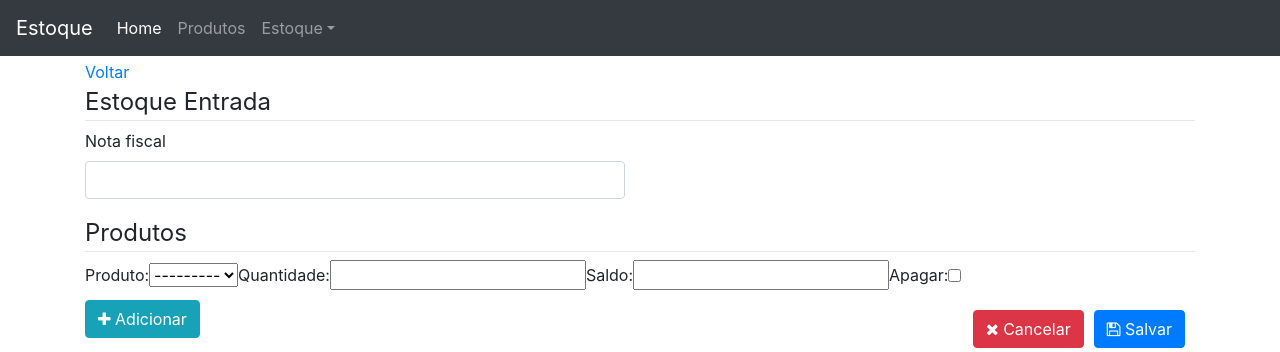
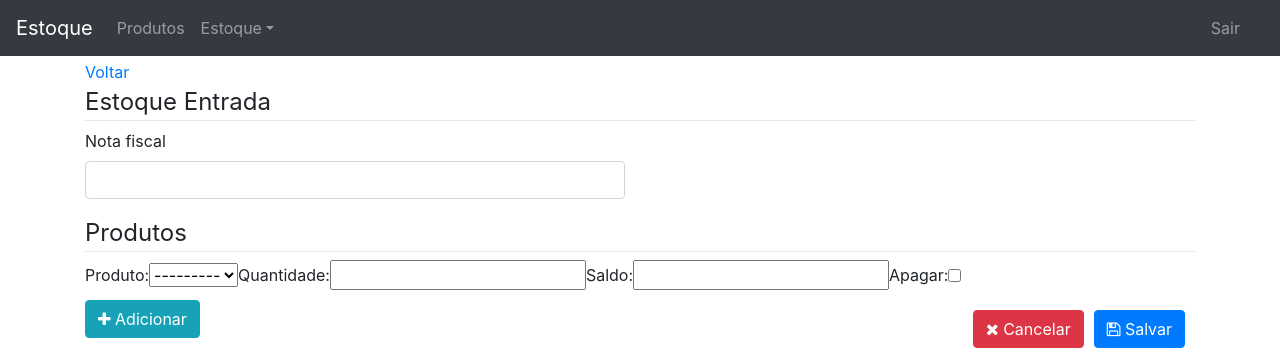
Before and after one commit to ryaMarks/ControleEstoque, a Django app: page /estoque/entrada/add/ in a window 1280 px wide. Shown: the top 352 px of the page. Run offline with Django 4.2, Linux system fonts and the light colour scheme; the visitor is signed in with stand-in values (Sample User, id 1); data that the repository does not hold is empty; some libraries are stand-ins or nearby versions.

Commit message:
criado o botao de logout

```diff
--- a/projeto/core/templates/includes/nav.html
+++ b/projeto/core/templates/includes/nav.html
@@ -1,14 +1,11 @@
 <nav class="navbar navbar-expand-md navbar-dark bg-dark fixed-top">
-    <a class="navbar-brand" href="#">Estoque</a>
+    <a class="navbar-brand" href="{% url 'core:index' %}">Estoque</a>
     <button class="navbar-toggler" type="button" data-toggle="collapse" data-target="#navbarsExampleDefault" aria-controls="navbarsExampleDefault" aria-expanded="false" aria-label="Toggle navigation">
         <span class="navbar-toggler-icon"></span>
     </button>
 
     <div class="collapse navbar-collapse" id="navbarsExampleDefault">
         <ul class="navbar-nav mr-auto">
-            <li class="nav-item active">
-                <a class="nav-link" href="{% url 'core:index' %}">Home <span class="sr-only">(current)</span></a>
-            </li>
             <li class="nav-item">
                 <a class="nav-link" href="{% url 'produto:produto_list' %}">Produtos</a>
             </li>
@@ -20,5 +17,12 @@
                 </div>
             </li>
         </ul>
+        {% if user.is_authenticated %}
+          <ul class="navbar-nav px-3">
+            <li class="nav-item text-nowrap">
+              <a href="{% url 'logout' %}" class="nav-link">Sair</a>
+            </li>
+          </ul>
+        {% endif %}
     </div>
 </nav>
--- a/projeto/urls.py
+++ b/projeto/urls.py
@@ -1,4 +1,4 @@
-
+from django.contrib.auth.views import logout_then_login
 from django.contrib import admin
 from django.urls import include, path
 
@@ -7,4 +7,5 @@ urlpatterns = [
     path('', include('projeto.core.urls')),
     path('produto/', include('projeto.produto.urls')),
     path('estoque/', include('projeto.estoque.urls')),
+    path('logout/', logout_then_login, name='logout'),
 ]
```
